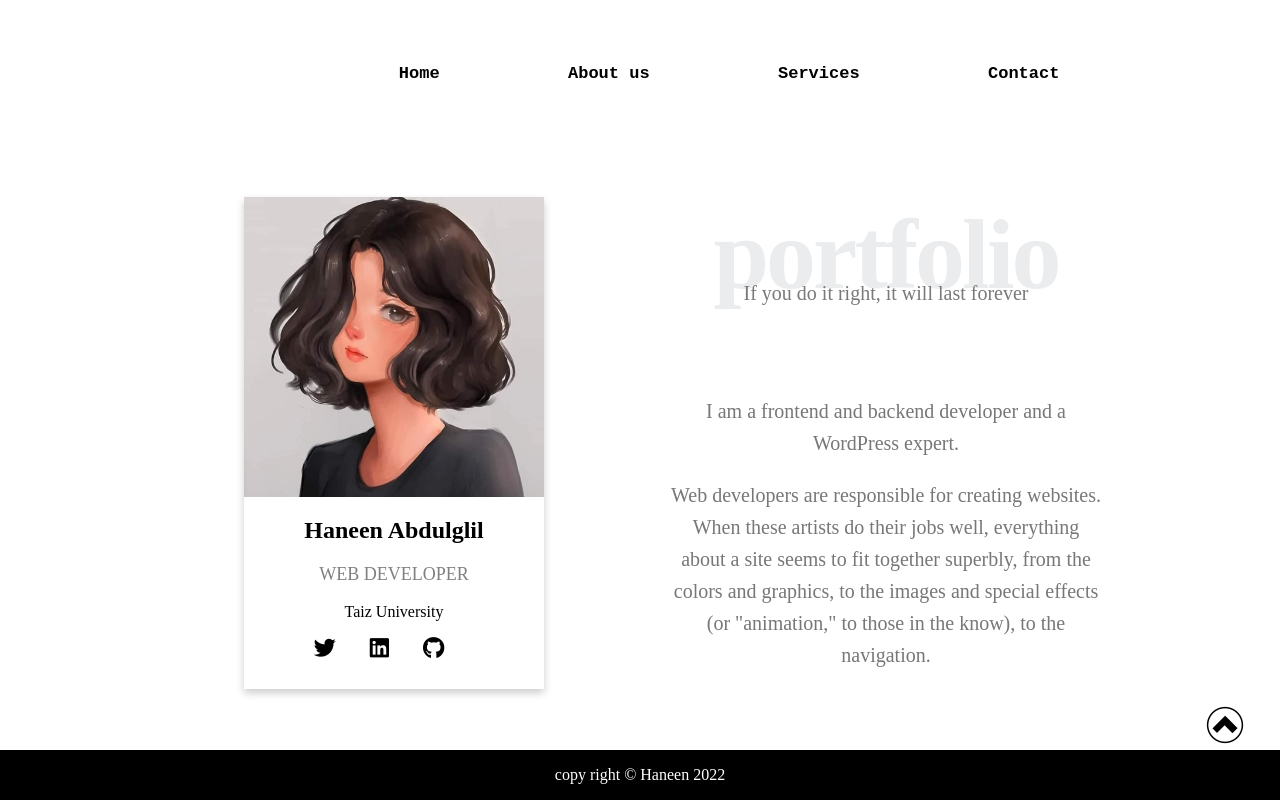
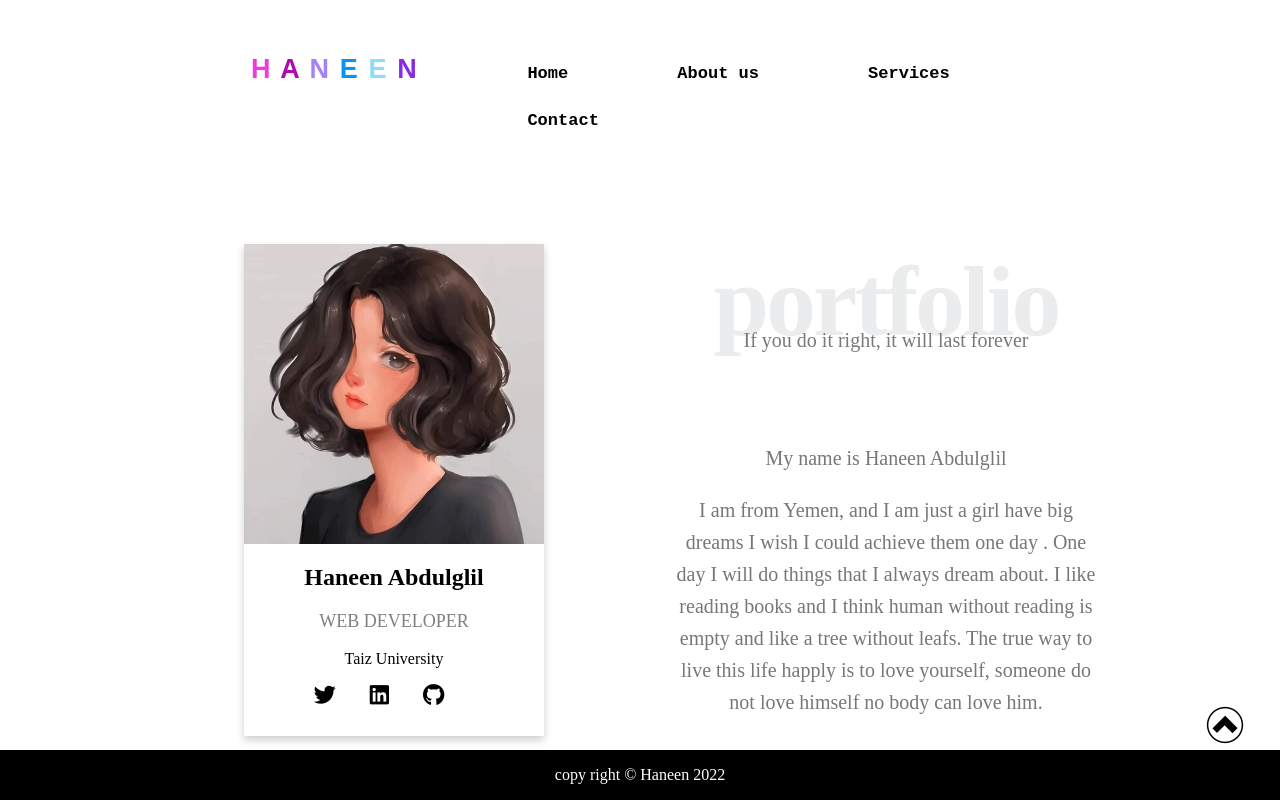
Before and after one commit to Haneen-Abdulgllil/portfolio, a plain HTML site: page index.html in a window 1280 px wide. Shown: the top 800 px of the page. Drawn offline with Linux system fonts and the light colour scheme; a web font is replaced by a local one.

Commit message:
add styles to logo

```diff
--- a/css/my_style.css
+++ b/css/my_style.css
@@ -77,6 +77,21 @@
   }
 
   /* Style the links inside the navigation bar */
+  .topnav #logo{
+    font-size: 27px;
+    font-family: fantasy;
+    letter-spacing: 1.6;
+    margin-top: -10px;
+    position: relative;
+    animation-name: shake;
+    animation-duration: 5s;
+    animation-iteration-count: infinite;
+    animation-timing-function: ease-in;
+    text-decoration: none;
+
+  }
+
+
   .topnav a {
     float: left;
     display: block;
@@ -86,7 +101,7 @@
     text-decoration: none;
     font-size: 17px;
     font-family: 'Courier New', 'Courier', 'monospace';
-    margin-left: 10%;
+    margin-left: 8%;
     font-weight: bold;
 
   }
--- a/index.html
+++ b/index.html
@@ -17,7 +17,14 @@
     <nav id="head">
             <div class="container">
                     <div class="topnav" id="myTopnav">
-                        <a href="#"Haneen></a>
+                        <a href="#" id="logo">
+                            <span style="color:rgb(241, 59, 217)">H</span>
+                            <span style="color: rgb(175, 9, 175)">A</span>
+                            <span style="color:rgb(166, 129, 252)">N</span>
+                            <span style="color:rgb(7, 148, 243)">E</span>
+                            <span style="color:rgb(144, 218, 252)">E</span>
+                            <span style="color:blueviolet">N</span>
+                        </a>
                         <a href="#home" >Home</a>
                         <a href="#about_us">About us</a>
                         <a href="#services">Services</a>
@@ -60,10 +67,16 @@
                     <p>If you do it right, it will last forever</p>
                     <div class="info">
                         <p>
-                                I am  a frontend and backend developer and a WordPress expert.
+                                My name is Haneen Abdulglil
                         </p>
                         <p>
-                                Web developers are responsible for creating websites. When these artists do their jobs well, everything about a site seems to fit together superbly, from the colors and graphics, to the images and special effects (or "animation," to those in the know), to the navigation.
+                            I am from Yemen, and I am just a girl have big dreams I wish I could achieve them one day . One day I will do things that I always
+                            dream about.
+                            I like reading books and I think human without reading is empty and like a tree without leafs.
+                            The true way to live this life happly is to love yourself, someone do not love himself no body can love him.
+
+
+
 
                         </p>
                     </div>
```
